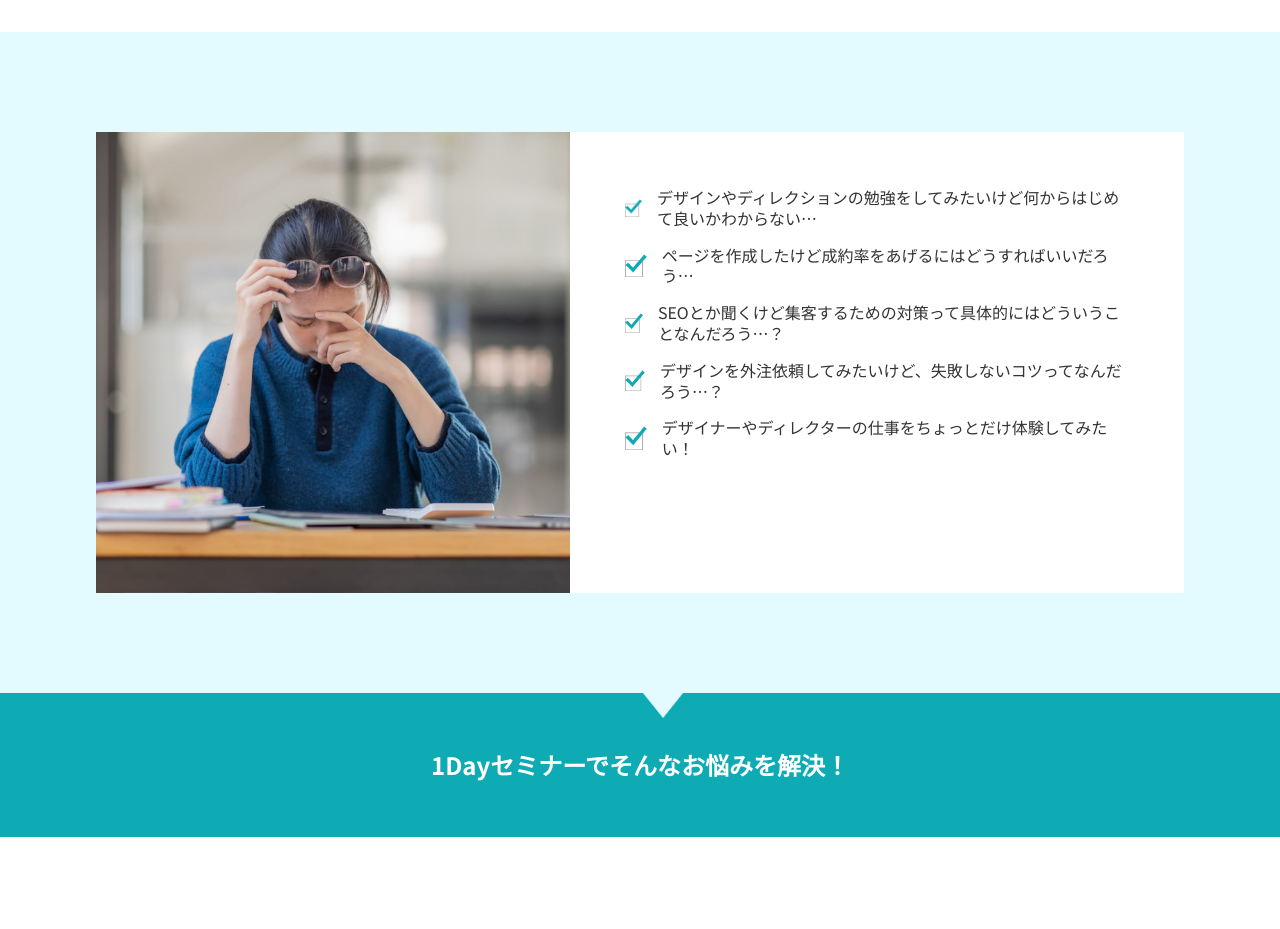
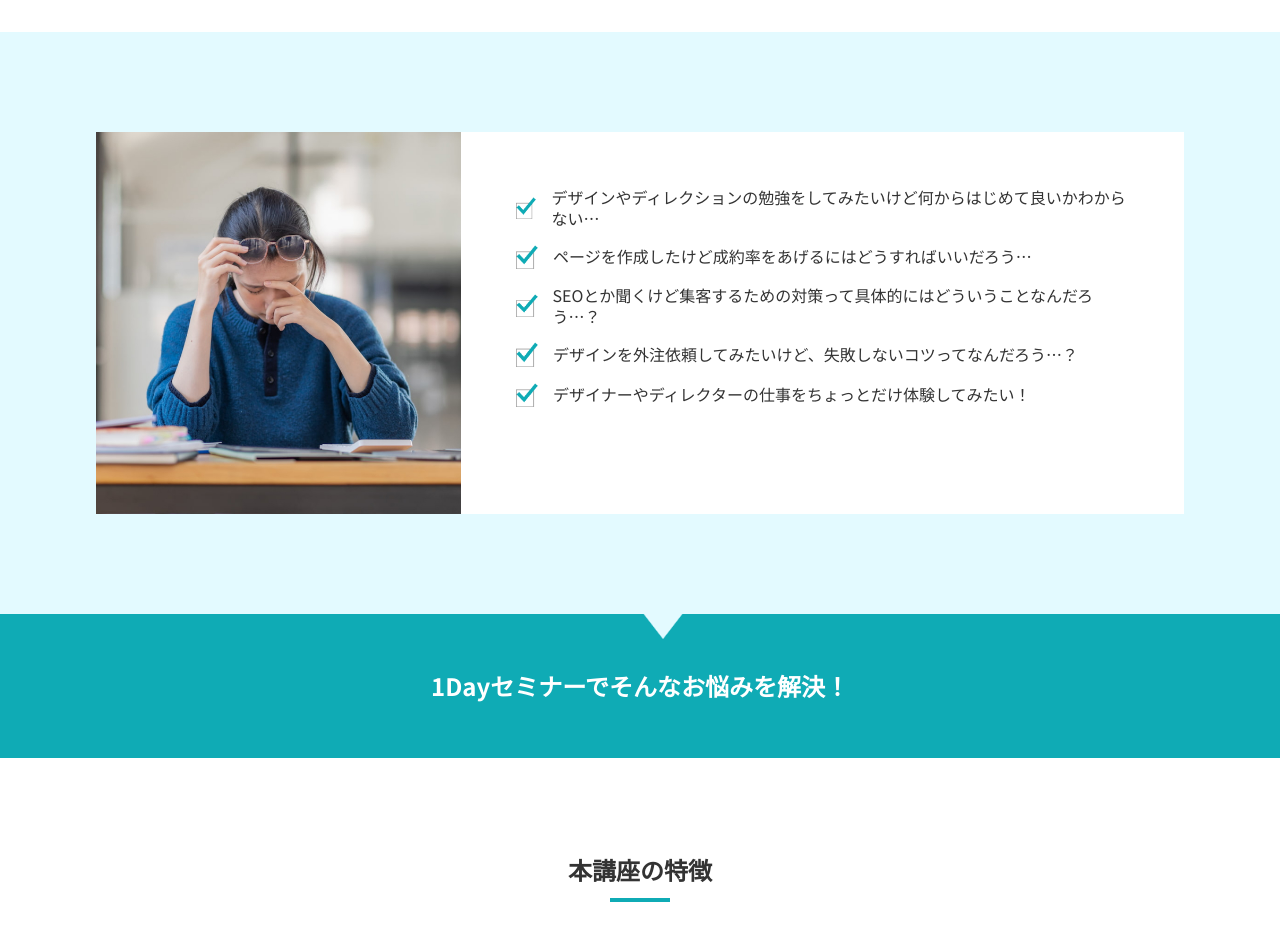
Before and after one commit to rkpg/practice_yaneya, a plain HTML site: page lp02/index.html in a window 1280 px wide. Shown: the part 940-1869 px from the top of the page. Drawn offline with nearby package versions, Linux system fonts and the light colour scheme.

Commit message:
レスポンシブの高さを修正

```diff
--- a/lp02/assets/css/style.css
+++ b/lp02/assets/css/style.css
@@ -135,20 +135,30 @@
   margin: 0 auto;
 }
 .section-second_text-item {
-  width: 70vw;
   padding: 55px;
+  background: #fff;
+  height: 100%;
+  min-height: 382px;
+  max-height: 360px;
+}
+.section-second_img-item {
+  height: 100%;
+}
+.section-second_img {
+  min-height: 382px;
+  max-height: 360px;
 }
 .section-second_text_wrapper {
   display: flex;
   align-items: center;
   margin-bottom: 16px;
 }
+.section-second_text_wrapper:last-child {
+  margin-bottom: 0px;
+}
 .check-box_img {
   width: 22px;
   margin-right: 15px;
-}
-.section-second_text-item {
-  background: #fff;
 }
 .section-second_text {
   font-size: 16px;
@@ -450,3 +460,4 @@
   left: 50%;
   transform: translate(-50%, -50%);
 }
+@media (max-width: 980px) {}
```
